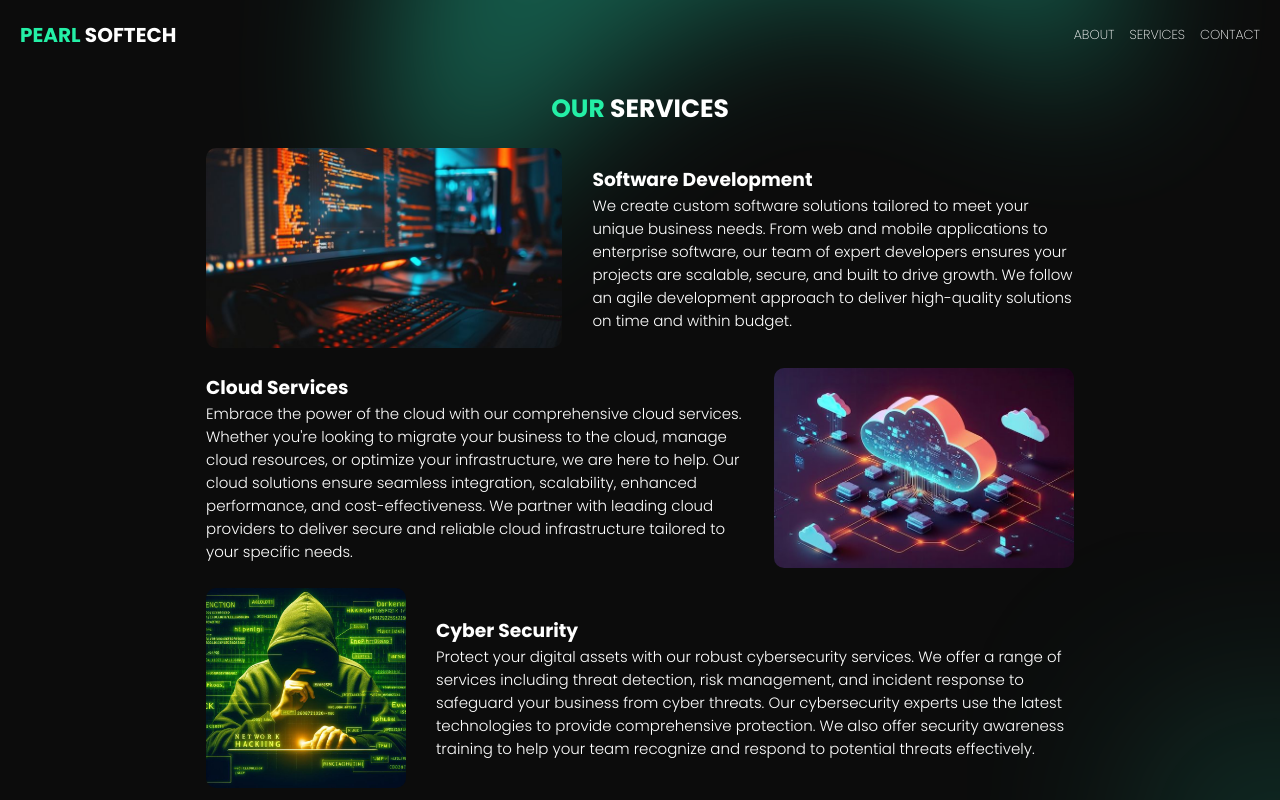
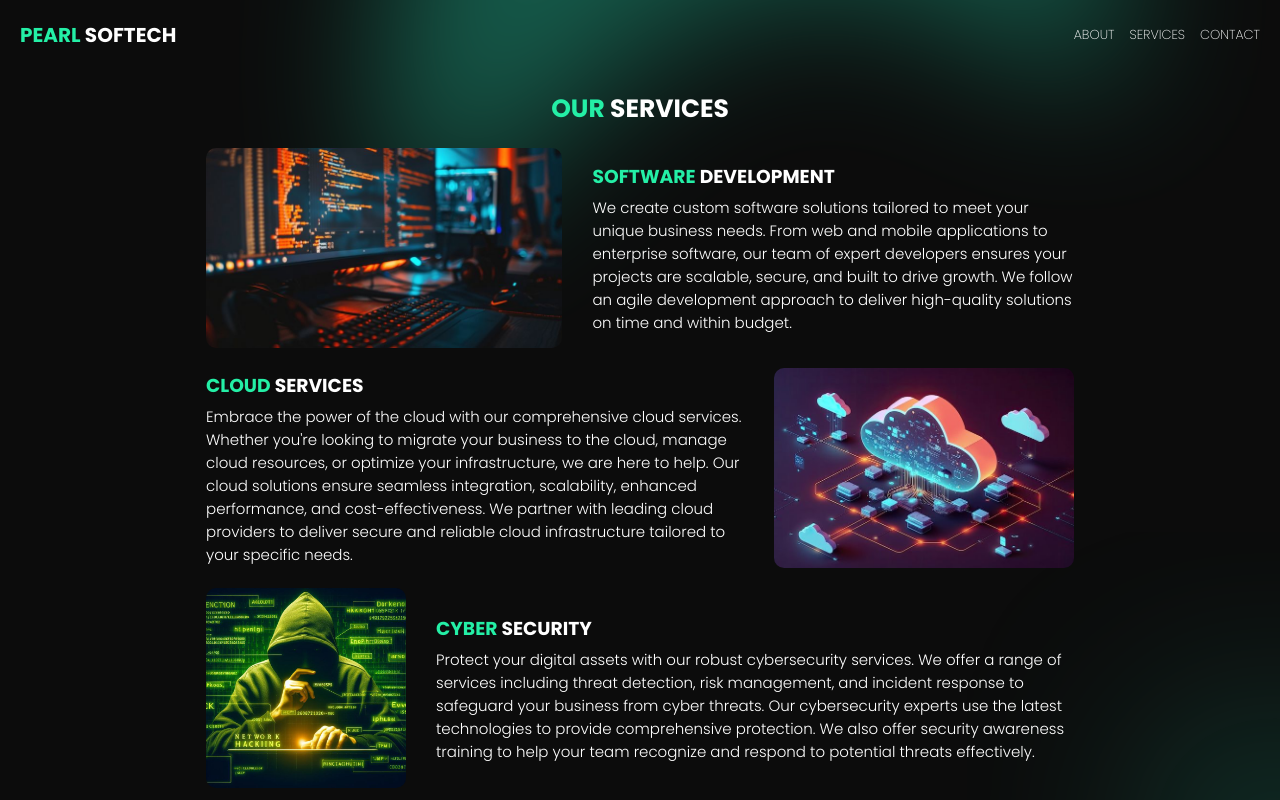
Before and after one commit to Pearl-Softech/pearl-softech-official, a React (Vite) app: page /services in a window 1280 px wide. Shown: the top 800 px of the page. Built offline with nearby package versions, Linux system fonts and the light colour scheme.

Commit message:
Minor change

```diff
--- a/src/App.tsx
+++ b/src/App.tsx
@@ -22,6 +22,7 @@ const App: React.FC = () => {
             <Route path="/about" element={<About />} />
             <Route path="/services" element={<Services />} />
             <Route path="/contact" element={<Contact />} />
+            <Route path="*" element={"404 PAGE NO FOUND!"} />
           </Routes>
         </main>
 
--- a/src/pages/Services.tsx
+++ b/src/pages/Services.tsx
@@ -17,7 +17,7 @@ const Services = () => {
           />
 
           <div className="service-info">
-            <h3>Software Development</h3>
+            <h3><span>Software</span> Development</h3>
             <p>
               We create custom software solutions tailored to meet your unique
               business needs. From web and mobile applications to enterprise
@@ -30,8 +30,14 @@ const Services = () => {
         </div>
 
         <div className="service">
+          <img
+            className="service-image"
+            src={cloud} // Replace with actual path
+            alt="Cloud Services"
+          />
+
           <div className="service-info">
-            <h3>Cloud Services</h3>
+            <h3><span>Cloud</span> Services</h3>
             <p>
               Embrace the power of the cloud with our comprehensive cloud
               services. Whether you're looking to migrate your business to the
@@ -42,23 +48,17 @@ const Services = () => {
               cloud infrastructure tailored to your specific needs.
             </p>
           </div>
-
-          <img
-            className="service-image"
-            src={cloud} // Replace with actual path
-            alt="Software Development"
-          />
         </div>
 
         <div className="service">
           <img
             className="service-image"
             src={cyber} // Replace with actual path
-            alt="Cybersecurity"
+            alt="Cyber Security"
           />
 
           <div className="service-info">
-            <h3>Cyber Security</h3>
+            <h3><span>Cyber</span> Security</h3>
             <p>
               Protect your digital assets with our robust cybersecurity services.
               We offer a range of services including threat detection, risk
@@ -72,8 +72,13 @@ const Services = () => {
         </div>
 
         <div className="service">
+          <img className="service-image"
+            src={penetration} // Replace with actual path
+            alt="Penetration Testing"
+          />
+
           <div className="service-info">
-            <h3>Penetration Testing</h3>
+            <h3><span>Penetration</span> Testing</h3>
             <p>
               Identify vulnerabilities before they become threats with our
               thorough penetration testing services. Our skilled ethical hackers
@@ -83,11 +88,6 @@ const Services = () => {
               security posture, helping you proactively mitigate risks.
             </p>
           </div>
-
-          <img className="service-image"
-            src={penetration} // Replace with actual path
-            alt="Software Development"
-          />
         </div>
       </div>
     </div>
--- a/src/styles/Services.css
+++ b/src/styles/Services.css
@@ -28,9 +28,17 @@
     font-weight: 300;
 }
 
-.services-container .services-content .service {
+.services-container .services-content .service:nth-of-type(odd) {
     display: flex;
     flex-direction: row;
+    justify-content: space-between;
+    align-items: center;
+    gap: 30px;
+}
+
+.services-container .services-content .service:nth-of-type(even) {
+    display: flex;
+    flex-direction: row-reverse;
     justify-content: space-between;
     align-items: center;
     gap: 30px;
@@ -43,13 +51,27 @@
     border-radius: 10px;
 }
 
+.services-container .services-content .service .service-info {
+    display: flex;
+    flex-direction: column;
+    gap: 5px;
+}
+
+.services-container .services-content .service .service-info h3 {
+    text-transform: uppercase;
+}
+
+.services-container .services-content .service .service-info h3 span {
+    color: var(--primary-color);
+}
+
 @media screen and (max-width: 900px) {
     .services-container {
         width: 100%;
     }
 
     .services-container .services-content .service {
-        flex-direction: column;
+        flex-direction: column !important;
         border: 0.1px solid var(--primary-color);
         padding: 15px;
         border-radius: 10px;
@@ -58,6 +80,7 @@
     .services-container .services-content .service img {
         width: 100%;
         height: 200px;
+        order: 0;
     }
 
     .services-container .services-content .service .service-info {
```
